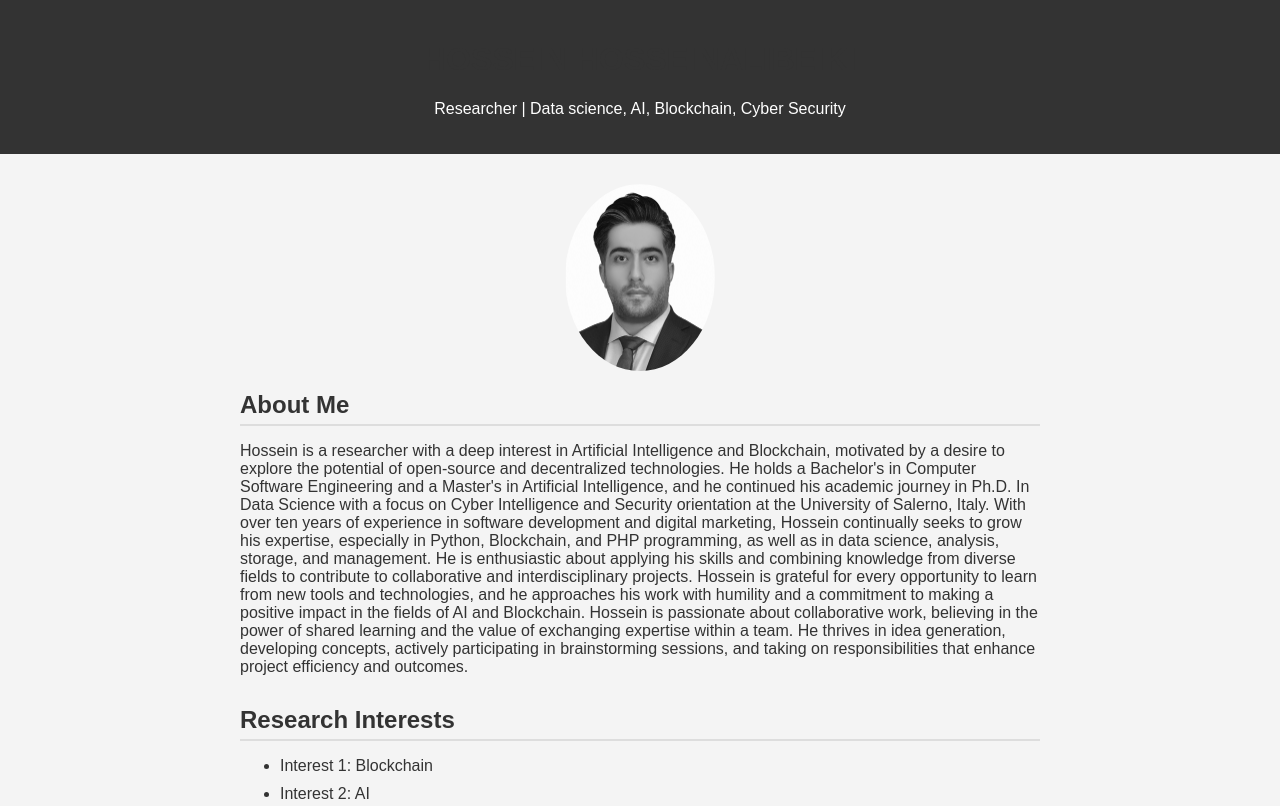
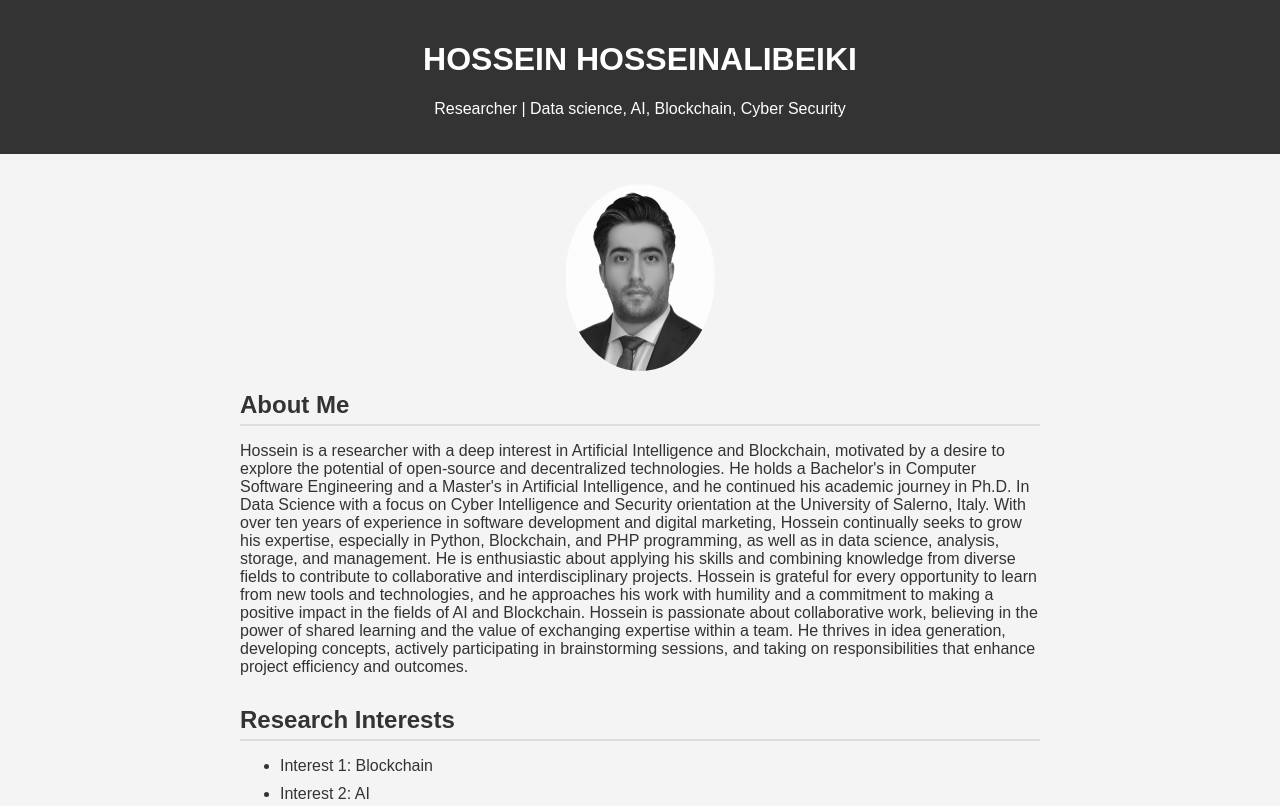
Before and after one commit to hosseinalibeiki/Hossein, a plain HTML site: page index.html in a window 1280 px wide. Shown: the top 806 px of the page. Drawn offline with Linux system fonts and the light colour scheme.

Commit message:
Update index.html

```diff
--- a/index.html
+++ b/index.html
@@ -48,7 +48,7 @@
 </head>
 <body>
     <header>
-        <h1>HOSSEIN HOSSEINALIBEIKI</h1>
+        <h1 style="color:#fff;">HOSSEIN HOSSEINALIBEIKI</h1>
         <p>Researcher | Data science, AI, Blockchain, Cyber Security</p>
     </header>
 
```
